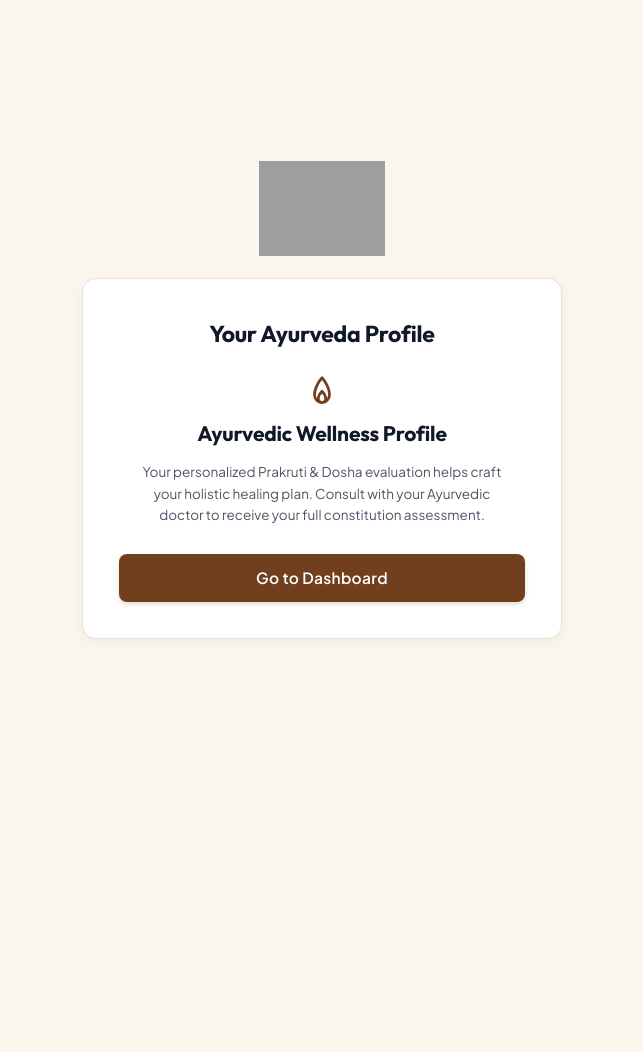
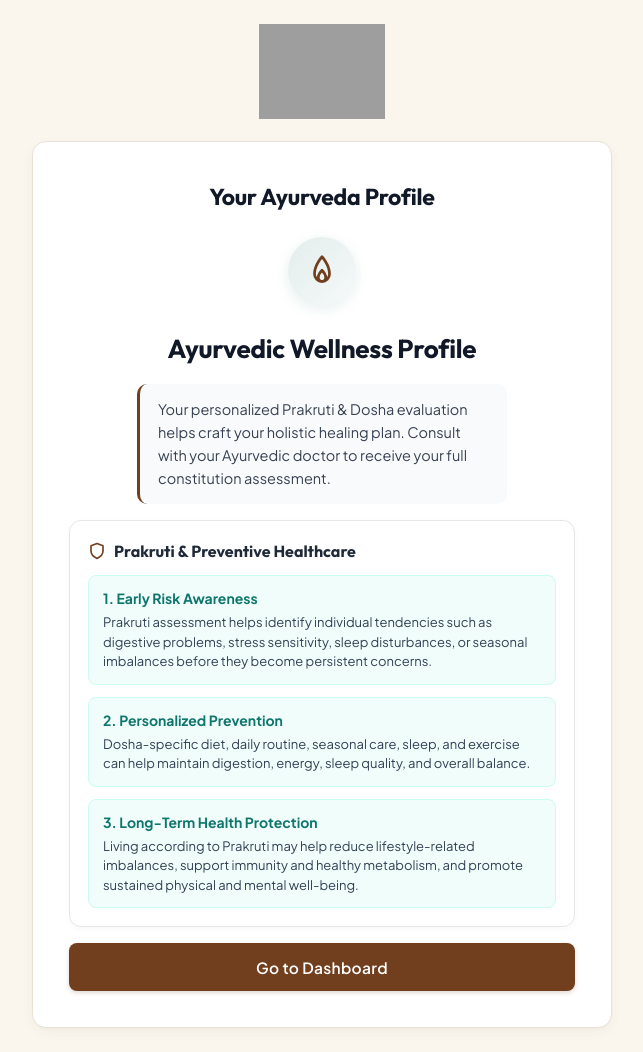
Before and after one commit to shri02/panchved-patient, a PHP site: page /ayurveda-profile.html in a window 1280 px wide. Shown: the whole page, without its empty margins (318-961 px from the left). Before the commit the page ends 639 px from the top, so only its background shows below. Run offline with PHP 8.4, Linux system fonts and the light colour scheme; grey boxes are pictures that could not be loaded.

Commit message:
regsitration update 1

```diff
--- a/ayurveda-profile.html
+++ b/ayurveda-profile.html
@@ -56,10 +56,54 @@
         <!-- Profile Type Name -->
         <h2 class="profile-type-title" id="profileTypeName">--</h2>
 
-        <!-- Profile Description -->
+        <!-- Dosha Scores Breakdown Badges -->
+        <div class="profile-dosha-badges" id="profileDoshaBadges" style="display: none;">
+          <span class="dosha-badge-pill vata" id="vataBadgePill">💨 Vata: 0/8</span>
+          <span class="dosha-badge-pill pitta" id="pittaBadgePill">🔥 Pitta: 0/8</span>
+          <span class="dosha-badge-pill kapha" id="kaphaBadgePill">💧 Kapha: 0/8</span>
+        </div>
+
+        <!-- Profile Description / Lifestyle Guidance -->
         <p class="profile-description" id="profileDescription">
           Loading your Ayurveda profile...
         </p>
+
+        <!-- Health Tendencies Block -->
+        <div class="profile-info-block" id="healthTendenciesBlock" style="display: none;">
+          <div class="profile-info-block-header">
+            <svg width="18" height="18" viewBox="0 0 24 24" fill="none" stroke="#ef4444" stroke-width="2.2" stroke-linecap="round" stroke-linejoin="round">
+              <path d="M22 12h-4l-3 9L9 3l-3 9H2"></path>
+            </svg>
+            <span>Health Tendencies to Watch</span>
+          </div>
+          <div class="profile-tendency-grid" id="healthTendencyGrid">
+            <!-- Dynamic Tendencies List -->
+          </div>
+        </div>
+
+        <!-- Preventive Healthcare Block (Show to all) -->
+        <div class="profile-info-block" id="preventiveCareBlock">
+          <div class="profile-info-block-header">
+            <svg width="18" height="18" viewBox="0 0 24 24" fill="none" stroke="var(--primary-teal, #146e66)" stroke-width="2.2" stroke-linecap="round" stroke-linejoin="round">
+              <path d="M12 22s8-4 8-10V5l-8-3-8 3v7c0 6 8 10 8 10z"></path>
+            </svg>
+            <span>Prakruti &amp; Preventive Healthcare</span>
+          </div>
+          <div class="profile-preventive-list">
+            <div class="preventive-care-item">
+              <div class="preventive-care-item-title">1. Early Risk Awareness</div>
+              <p class="preventive-care-item-desc">Prakruti assessment helps identify individual tendencies such as digestive problems, stress sensitivity, sleep disturbances, or seasonal imbalances before they become persistent concerns.</p>
+            </div>
+            <div class="preventive-care-item">
+              <div class="preventive-care-item-title">2. Personalized Prevention</div>
+              <p class="preventive-care-item-desc">Dosha-specific diet, daily routine, seasonal care, sleep, and exercise can help maintain digestion, energy, sleep quality, and overall balance.</p>
+            </div>
+            <div class="preventive-care-item">
+              <div class="preventive-care-item-title">3. Long-Term Health Protection</div>
+              <p class="preventive-care-item-desc">Living according to Prakruti may help reduce lifestyle-related imbalances, support immunity and healthy metabolism, and promote sustained physical and mental well-being.</p>
+            </div>
+          </div>
+        </div>
 
         <!-- Action Button (Navigates to Dashboard) -->
         <a href="dashboard/dashboard.html" class="btn-primary btn-explore" id="explorePackagesBtn">
@@ -95,6 +139,12 @@
       const explorePackagesBtn = document.getElementById('explorePackagesBtn');
       const profileTypeName = document.getElementById('profileTypeName');
       const profileDescription = document.getElementById('profileDescription');
+      const profileDoshaBadges = document.getElementById('profileDoshaBadges');
+      const vataBadgePill = document.getElementById('vataBadgePill');
+      const pittaBadgePill = document.getElementById('pittaBadgePill');
+      const kaphaBadgePill = document.getElementById('kaphaBadgePill');
+      const healthTendenciesBlock = document.getElementById('healthTendenciesBlock');
+      const healthTendencyGrid = document.getElementById('healthTendencyGrid');
       const toast = document.getElementById('toast');
       const toastMsg = document.getElementById('toastMsg');
 
@@ -109,6 +159,33 @@
         }, 3200);
       };
 
+      // Helper to render health tendencies
+      const renderTendencies = (tendencies) => {
+        if (!healthTendenciesBlock || !healthTendencyGrid) return;
+        if (Array.isArray(tendencies) && tendencies.length > 0) {
+          healthTendencyGrid.innerHTML = tendencies.map(t => `
+            <div class="profile-tendency-item">
+              <svg width="14" height="14" viewBox="0 0 24 24" fill="none" stroke="#ef4444" stroke-width="2.5" stroke-linecap="round" stroke-linejoin="round">
+                <circle cx="12" cy="12" r="10"></circle>
+                <line x1="12" y1="8" x2="12" y2="12"></line>
+                <line x1="12" y1="16" x2="12.01" y2="16"></line>
+              </svg>
+              <span>${t}</span>
+            </div>
+          `).join('');
+          healthTendenciesBlock.style.display = 'block';
+        } else {
+          healthTendenciesBlock.style.display = 'none';
+        }
+      };
+
+      // Default tendencies map fallback
+      const defaultTendenciesMap = {
+        'Vataj Prakruti': ['Joint pain and arthritis', 'Constipation', 'Insomnia', 'Nervous system disorders'],
+        'Pittaj Prakruti': ['Acidity and ulcers', 'Skin disorders', 'Inflammatory conditions', 'Hormonal imbalances'],
+        'Kaphaj Prakruti': ['Obesity', 'Diabetes', 'Respiratory disorders', 'Lethargy and depression']
+      };
+
       // Load dynamic assessment result if stored
       try {
         const storedUser = JSON.parse((localStorage.getItem('ocayur_user') || localStorage.getItem('panchved_user')) || 'null');
@@ -116,15 +193,38 @@
         const assessment = JSON.parse((localStorage.getItem('ocayur_prakruti_result') || localStorage.getItem('panchved_prakruti_result')) || 'null');
 
         if (assessment && (assessment.title || assessment.type)) {
-          if (profileTypeName) profileTypeName.textContent = assessment.title || assessment.type;
+          const title = assessment.title || assessment.type;
+          if (profileTypeName) profileTypeName.textContent = title;
           if (profileDescription && assessment.description) {
             profileDescription.textContent = assessment.description;
+          }
+
+          // Show dosha scores if available
+          if (profileDoshaBadges && (assessment.vata_score !== undefined || assessment.pitta_score !== undefined)) {
+            const vata = assessment.vata_score || 0;
+            const pitta = assessment.pitta_score || 0;
+            const kapha = assessment.kapha_score || 0;
+            const total = assessment.total_questions || 8;
+            if (vataBadgePill) vataBadgePill.textContent = `💨 Vata: ${vata}/${total}`;
+            if (pittaBadgePill) pittaBadgePill.textContent = `🔥 Pitta: ${pitta}/${total}`;
+            if (kaphaBadgePill) kaphaBadgePill.textContent = `💧 Kapha: ${kapha}/${total}`;
+            profileDoshaBadges.style.display = 'flex';
+          }
+
+          // Health tendencies
+          if (assessment.health_tendencies && assessment.health_tendencies.length > 0) {
+            renderTendencies(assessment.health_tendencies);
+          } else if (defaultTendenciesMap[title]) {
+            renderTendencies(defaultTendenciesMap[title]);
           }
         } else if (storedPatient?.prakruti || storedUser?.prakruti) {
           const dosha = storedPatient?.prakruti || storedUser?.prakruti;
           if (profileTypeName) profileTypeName.textContent = dosha;
           if (profileDescription) {
             profileDescription.textContent = `Your Ayurvedic constitutional profile reflects ${dosha}. Follow your customized dietary, herbal, and daily lifestyle routines recommended by your doctor.`;
+          }
+          if (defaultTendenciesMap[dosha]) {
+            renderTendencies(defaultTendenciesMap[dosha]);
           }
         } else {
           // Informative fallback
--- a/security-credentials.html
+++ b/security-credentials.html
@@ -274,6 +274,9 @@
             skinType: regData.skinType || '',
             hairType: regData.hairType || '',
             bowelMovement: regData.bowelMovement || '',
+            stressResponse: regData.stressResponse || '',
+            bodyTemperature: regData.bodyTemperature || '',
+            physicalActivity: regData.physicalActivity || '',
             referralCode: regData.referralCode || localStorage.getItem('ocayur_registration_referral_code') || '',
             password: newPass,
             confirmPassword: confirmPass
--- a/style.css
+++ b/style.css
@@ -4061,3 +4061,163 @@ body:not(.is-dashboard-active) .dashboard-view-wrapper {
 .terms-legal-link:hover {
   color: var(--brand-terracotta-hover, #5d3318);
 }
+
+/* ========================================================
+   Ayurveda Prakruti Profile Result & Clinical Charting Styles
+   ======================================================== */
+.login-page-container:has(#prakrutiCard:not([style*="display: none"])),
+.login-page-container:has(#profileCard) {
+  max-width: 580px;
+}
+
+.profile-card {
+  max-width: 580px;
+}
+
+.profile-content {
+  display: flex;
+  flex-direction: column;
+  align-items: center;
+  text-align: center;
+  gap: 16px;
+}
+
+.profile-icon-wrapper {
+  width: 68px;
+  height: 68px;
+  border-radius: 50%;
+  background: linear-gradient(135deg, rgba(20, 110, 102, 0.12), rgba(20, 110, 102, 0.04));
+  display: flex;
+  align-items: center;
+  justify-content: center;
+  color: var(--primary-teal, #146e66);
+  box-shadow: 0 4px 14px rgba(20, 110, 102, 0.1);
+}
+
+.profile-type-title {
+  font-family: 'Outfit', sans-serif;
+  font-size: 26px;
+  font-weight: 700;
+  color: #111827;
+  letter-spacing: -0.01em;
+  margin: 0;
+}
+
+.profile-dosha-badges {
+  display: flex;
+  flex-wrap: wrap;
+  gap: 8px;
+  justify-content: center;
+  margin-top: 2px;
+}
+
+.dosha-badge-pill {
+  display: inline-flex;
+  align-items: center;
+  gap: 6px;
+  padding: 5px 12px;
+  border-radius: 20px;
+  font-size: 13px;
+  font-weight: 600;
+  background: #f1f5f9;
+  color: #334155;
+  border: 1px solid #e2e8f0;
+}
+
+.dosha-badge-pill.vata {
+  background: #f0f9ff;
+  color: #0369a1;
+  border-color: #bae6fd;
+}
+
+.dosha-badge-pill.pitta {
+  background: #fff7ed;
+  color: #c2410c;
+  border-color: #ffedd5;
+}
+
+.dosha-badge-pill.kapha {
+  background: #f0fdf4;
+  color: #15803d;
+  border-color: #bbf7d0;
+}
+
+.profile-description {
+  font-size: 14.5px;
+  line-height: 1.6;
+  color: #374151;
+  background: #f8fafc;
+  padding: 14px 18px;
+  border-radius: 10px;
+  border-left: 3.5px solid var(--primary-teal, #146e66);
+  text-align: left;
+  margin: 0;
+  width: 100%;
+}
+
+.profile-info-block {
+  width: 100%;
+  background: #ffffff;
+  border: 1px solid #e5e7eb;
+  border-radius: 12px;
+  padding: 18px;
+  text-align: left;
+  box-shadow: 0 2px 6px rgba(0, 0, 0, 0.03);
+}
+
+.profile-info-block-header {
+  display: flex;
+  align-items: center;
+  gap: 8px;
+  font-family: 'Outfit', sans-serif;
+  font-size: 16px;
+  font-weight: 700;
+  color: #1f2937;
+  margin-bottom: 12px;
+}
+
+.profile-tendency-grid {
+  display: grid;
+  grid-template-columns: repeat(auto-fit, minmax(200px, 1fr));
+  gap: 10px;
+}
+
+.profile-tendency-item {
+  display: flex;
+  align-items: center;
+  gap: 8px;
+  font-size: 13.5px;
+  color: #4b5563;
+  padding: 8px 12px;
+  background: #fef2f2;
+  border: 1px solid #fee2e2;
+  border-radius: 8px;
+  font-weight: 500;
+}
+
+.profile-preventive-list {
+  display: flex;
+  flex-direction: column;
+  gap: 12px;
+}
+
+.preventive-care-item {
+  background: #f0fdfa;
+  border: 1px solid #ccfbf1;
+  border-radius: 8px;
+  padding: 12px 14px;
+}
+
+.preventive-care-item-title {
+  font-size: 14px;
+  font-weight: 700;
+  color: #0f766e;
+  margin-bottom: 4px;
+}
+
+.preventive-care-item-desc {
+  font-size: 13px;
+  line-height: 1.5;
+  color: #334155;
+  margin: 0;
+}
```
Also changed, not shown: api/create_account.php (+200 -39 lines), index.html (+131 -62 lines), script.js (+29 -10 lines).
